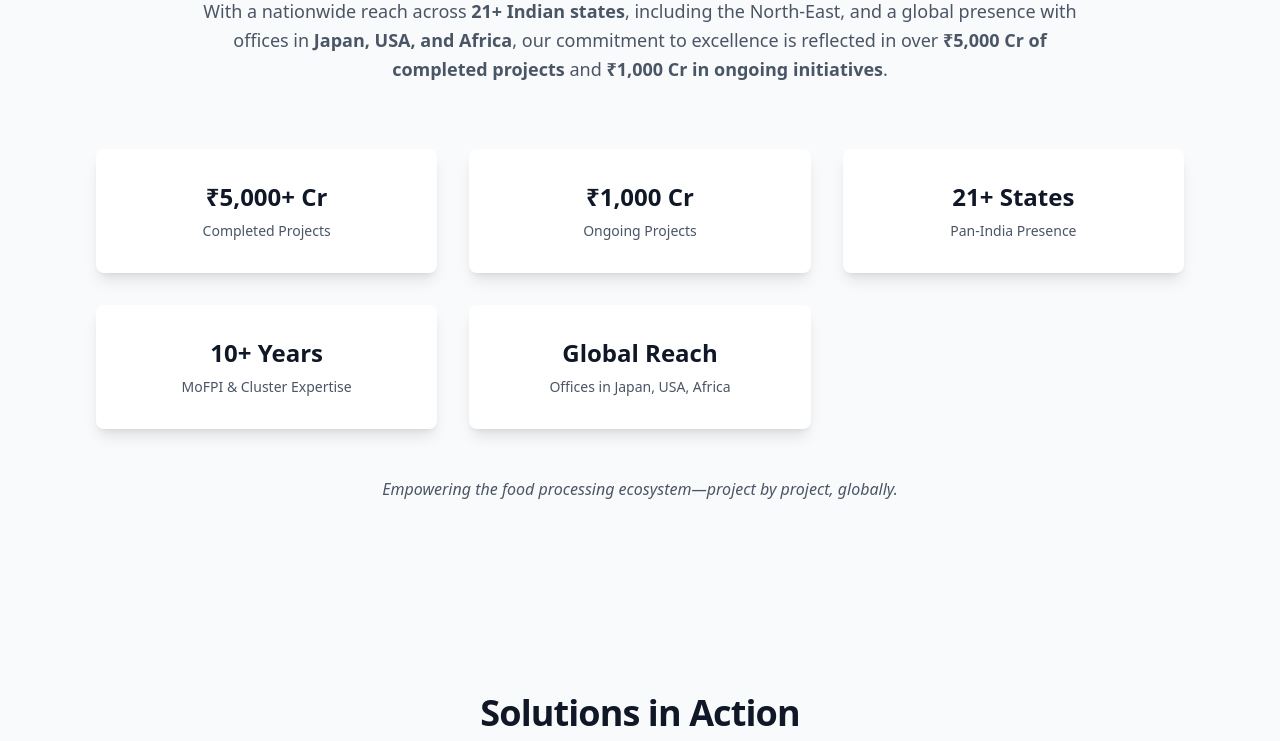
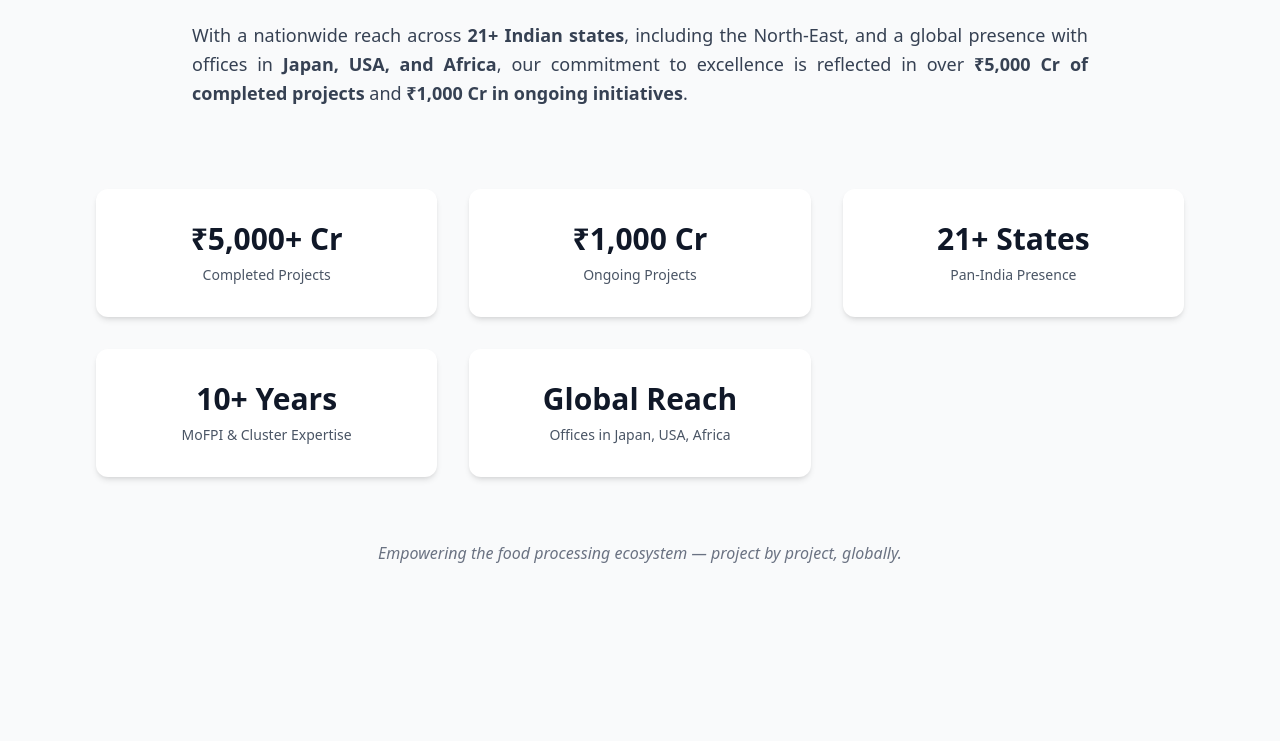
Before and after one commit to DhvaniM2020/PMC-Website, an Astro site: page / in a window 1280 px wide. Shown: the part 1195-1936 px from the top of the page. Built offline with nearby package versions, Linux system fonts and the light colour scheme; Astro itself is replaced by a stand-in of ours.

Commit message:
properpush

```diff
--- a/src/components/AboutUs.astro
+++ b/src/components/AboutUs.astro
@@ -2,53 +2,45 @@
 /* You can import any images or icons if needed */
 ---
 
-<section id="about" class="py-16 bg-gray-50 sm:py-24">
+<section id="about" class="py-20 bg-gray-50 sm:py-28">
   <div class="max-w-6xl px-4 mx-auto sm:px-6 lg:px-8">
     <!-- Section Title -->
     <div class="text-center">
-      <h2 class="text-3xl font-bold tracking-tight text-gray-900 sm:text-4xl">
+      <h2 class="text-3xl sm:text-4xl font-extrabold text-gray-900 tracking-tight">
         Who We Are
       </h2>
-      <div class="w-24 h-1 mx-auto mt-4 bg-yellow-500 rounded"></div>
+      <div class="w-24 h-1 mt-4 mx-auto bg-yellow-500 rounded-full"></div>
     </div>
 
-    <!-- Text Block -->
-    <div class="mt-12 text-lg text-gray-600 leading-relaxed max-w-4xl mx-auto text-center">
+    <!-- Description -->
+    <div class="mt-12 max-w-4xl mx-auto text-gray-700 text-lg leading-relaxed space-y-6 text-justify">
       <p>
-        Established in <strong>November 2011</strong>, <span class="text-gray-900 font-semibold">Abhyuday</span> is a premier Project Management Consultancy (PMC) with over a decade of specialized experience in <strong>Agro and Food processing cluster development</strong> and <strong>MoFPI schemes</strong>.
+        Established in <strong>November 2011</strong>, <span class="text-green-900 font-bold">Abhyuday</span> is a premier Project Management Consultancy (PMC) with over a decade of specialized experience in <strong>Agro and Food processing cluster development</strong> and <strong>MoFPI schemes</strong>.
       </p>
-      <p class="mt-4">
+      <p>
         With a nationwide reach across <strong>21+ Indian states</strong>, including the North-East, and a global presence with offices in <strong>Japan, USA, and Africa</strong>, our commitment to excellence is reflected in over <strong>₹5,000 Cr of completed projects</strong> and <strong>₹1,000 Cr in ongoing initiatives</strong>.
       </p>
     </div>
 
     <!-- Stats Grid -->
-    <div class="mt-16 grid grid-cols-1 gap-8 sm:grid-cols-2 lg:grid-cols-3 text-center">
-      <div class="bg-white rounded-lg shadow-lg hover:shadow-2xl transition-all duration-300 p-8">
-        <h3 class="text-2xl font-bold text-gray-900">₹5,000+ Cr</h3>
-        <p class="mt-2 text-sm text-gray-600">Completed Projects</p>
-      </div>
-      <div class="bg-white rounded-lg shadow-lg hover:shadow-2xl transition-all duration-300 p-8">
-        <h3 class="text-2xl font-bold text-gray-900">₹1,000 Cr</h3>
-        <p class="mt-2 text-sm text-gray-600">Ongoing Projects</p>
-      </div>
-      <div class="bg-white rounded-lg shadow-lg hover:shadow-2xl transition-all duration-300 p-8">
-        <h3 class="text-2xl font-bold text-gray-900">21+ States</h3>
-        <p class="mt-2 text-sm text-gray-600">Pan-India Presence</p>
-      </div>
-      <div class="bg-white rounded-lg shadow-lg hover:shadow-2xl transition-all duration-300 p-8">
-        <h3 class="text-2xl font-bold text-gray-900">10+ Years</h3>
-        <p class="mt-2 text-sm text-gray-600">MoFPI & Cluster Expertise</p>
-      </div>
-      <div class="bg-white rounded-lg shadow-lg hover:shadow-2xl transition-all duration-300 p-8">
-        <h3 class="text-2xl font-bold text-gray-900">Global Reach</h3>
-        <p class="mt-2 text-sm text-gray-600">Offices in Japan, USA, Africa</p>
-      </div>
+    <div class="mt-20 grid grid-cols-1 gap-8 sm:grid-cols-2 lg:grid-cols-3">
+      {[
+        { value: '₹5,000+ Cr', label: 'Completed Projects' },
+        { value: '₹1,000 Cr', label: 'Ongoing Projects' },
+        { value: '21+ States', label: 'Pan-India Presence' },
+        { value: '10+ Years', label: 'MoFPI & Cluster Expertise' },
+        { value: 'Global Reach', label: 'Offices in Japan, USA, Africa' },
+      ].map((stat) => (
+        <div class="bg-white rounded-xl shadow-md hover:shadow-xl transition-all duration-300 p-8 text-center">
+          <h3 class="text-3xl font-bold text-gray-900">{stat.value}</h3>
+          <p class="mt-2 text-sm text-gray-600">{stat.label}</p>
+        </div>
+      ))}
     </div>
 
-    <!-- CTA or Mission -->
-    <p class="mt-12 text-center text-base italic text-gray-600">
-      Empowering the food processing ecosystem—project by project, globally.
+    <!-- Mission / CTA -->
+    <p class="mt-16 text-center text-base italic text-gray-500">
+      Empowering the food processing ecosystem — project by project, globally.
     </p>
   </div>
 </section>
--- a/src/components/Footer.astro
+++ b/src/components/Footer.astro
@@ -2,7 +2,7 @@
 ---
 
 <footer class="bg-green-900 text-white py-12">
-  <div class="max-w-7xl mx-auto px-4 grid grid-cols-1 sm:grid-cols-2 md:grid-cols-4 gap-8">
+  <div class="max-w-7xl mx-auto px-4 grid grid-cols-1 sm:grid-cols-2 md:grid-cols-4 gap-  8">
 
     <!-- Logo + Description + Newsletter -->
     <div>
--- a/src/components/Navbar.astro
+++ b/src/components/Navbar.astro
@@ -43,7 +43,7 @@
       navbar.classList.remove('bg-white');
     } else {
       navbar.classList.remove('bg-white/70', 'backdrop-blur-md');
-      navbar.classList.remove('bg-white');
+      navbar.classList.add('bg-white');
     }
   });
 </script>
```
